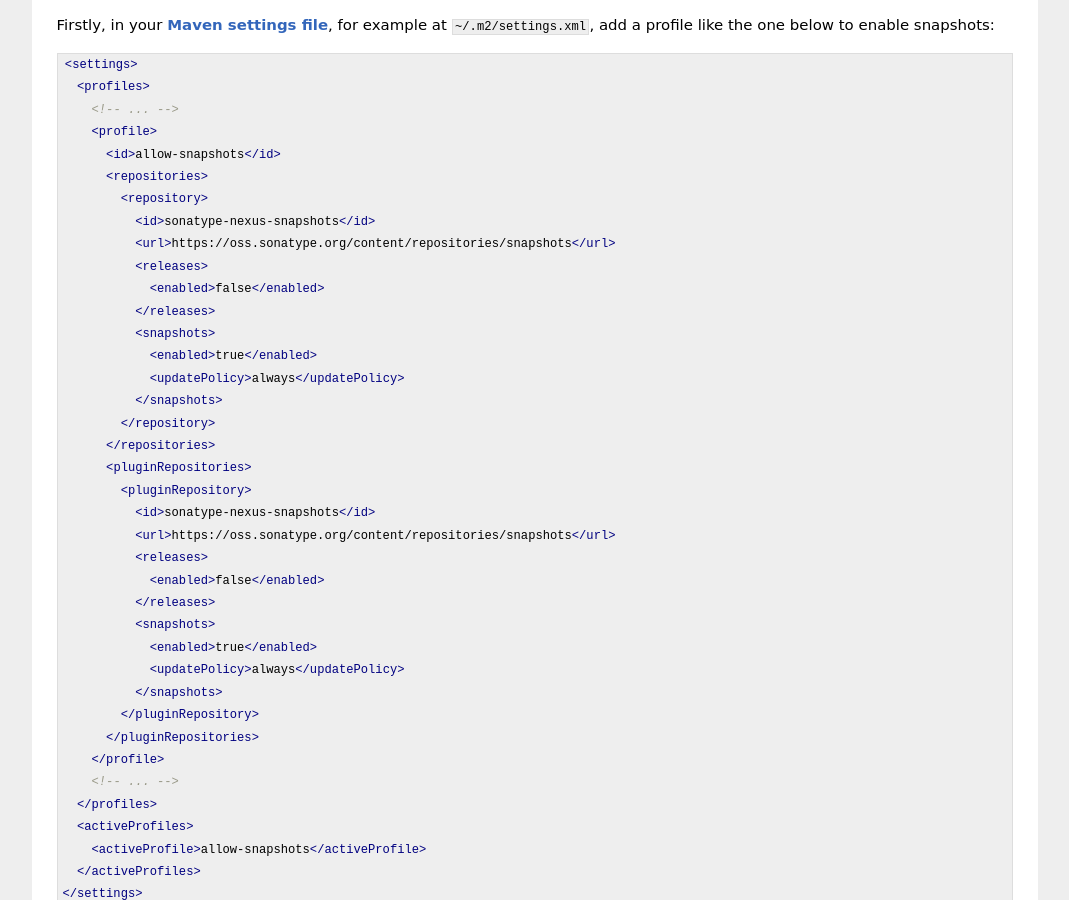
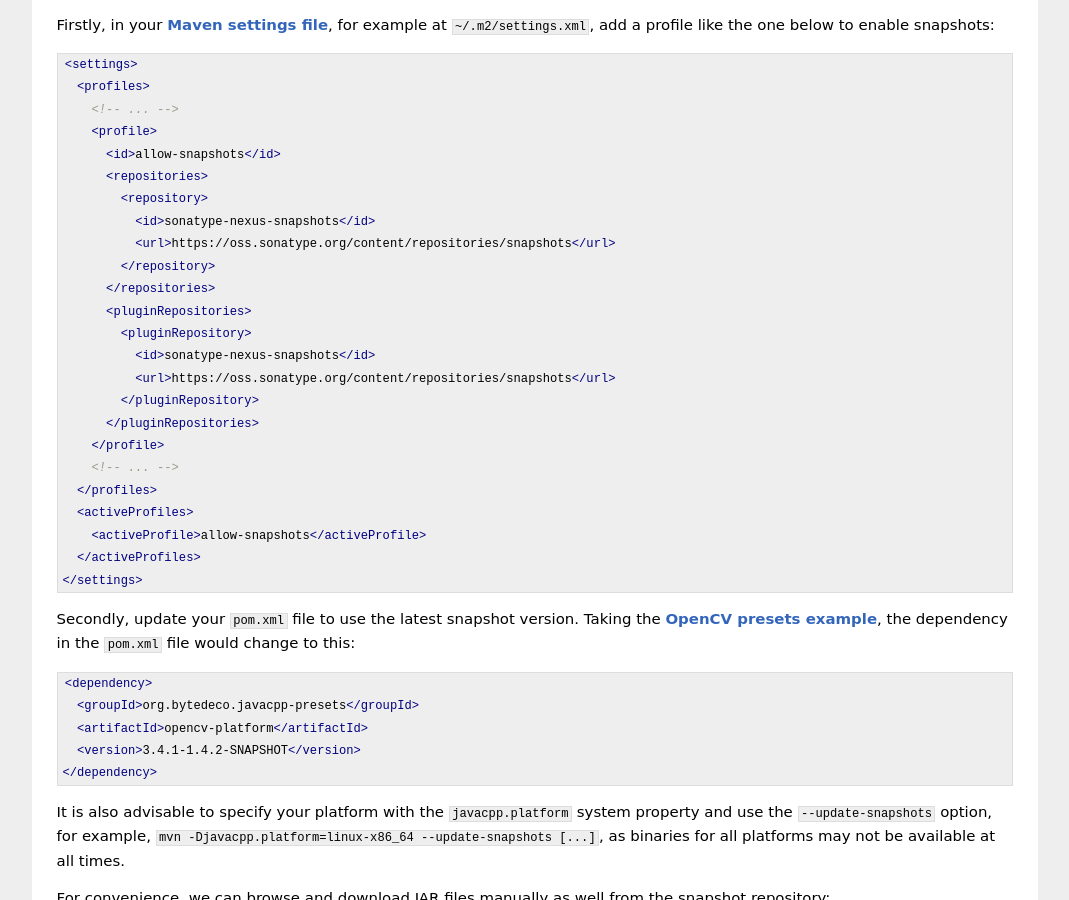
Before and after one commit to bytedeco/bytedeco.github.io, a Jekyll site: the page built from builds/index.md, in a window 1280 px wide and 900 px high, scrolled down 333 px. Shown: the whole window, without its empty margins (105-1174 px from the left). Built offline with Jekyll 4.4.1, drawn with Linux system fonts in a browser that asks for light colours.

Commit message:
Simplify settings.xml example for snapshots

```diff
--- a/builds/index.md
+++ b/builds/index.md
@@ -25,26 +25,12 @@ Firstly, in your [Maven settings file](https://maven.apache.org/settings.html),
         <repository>
           <id>sonatype-nexus-snapshots</id>
           <url>https://oss.sonatype.org/content/repositories/snapshots</url>
-          <releases>
-            <enabled>false</enabled>
-          </releases>
-          <snapshots>
-            <enabled>true</enabled>
-            <updatePolicy>always</updatePolicy>
-          </snapshots>
         </repository>
       </repositories>
       <pluginRepositories>
         <pluginRepository>
           <id>sonatype-nexus-snapshots</id>
           <url>https://oss.sonatype.org/content/repositories/snapshots</url>
-          <releases>
-            <enabled>false</enabled>
-          </releases>
-          <snapshots>
-            <enabled>true</enabled>
-            <updatePolicy>always</updatePolicy>
-          </snapshots>
         </pluginRepository>
       </pluginRepositories>
     </profile>
```
